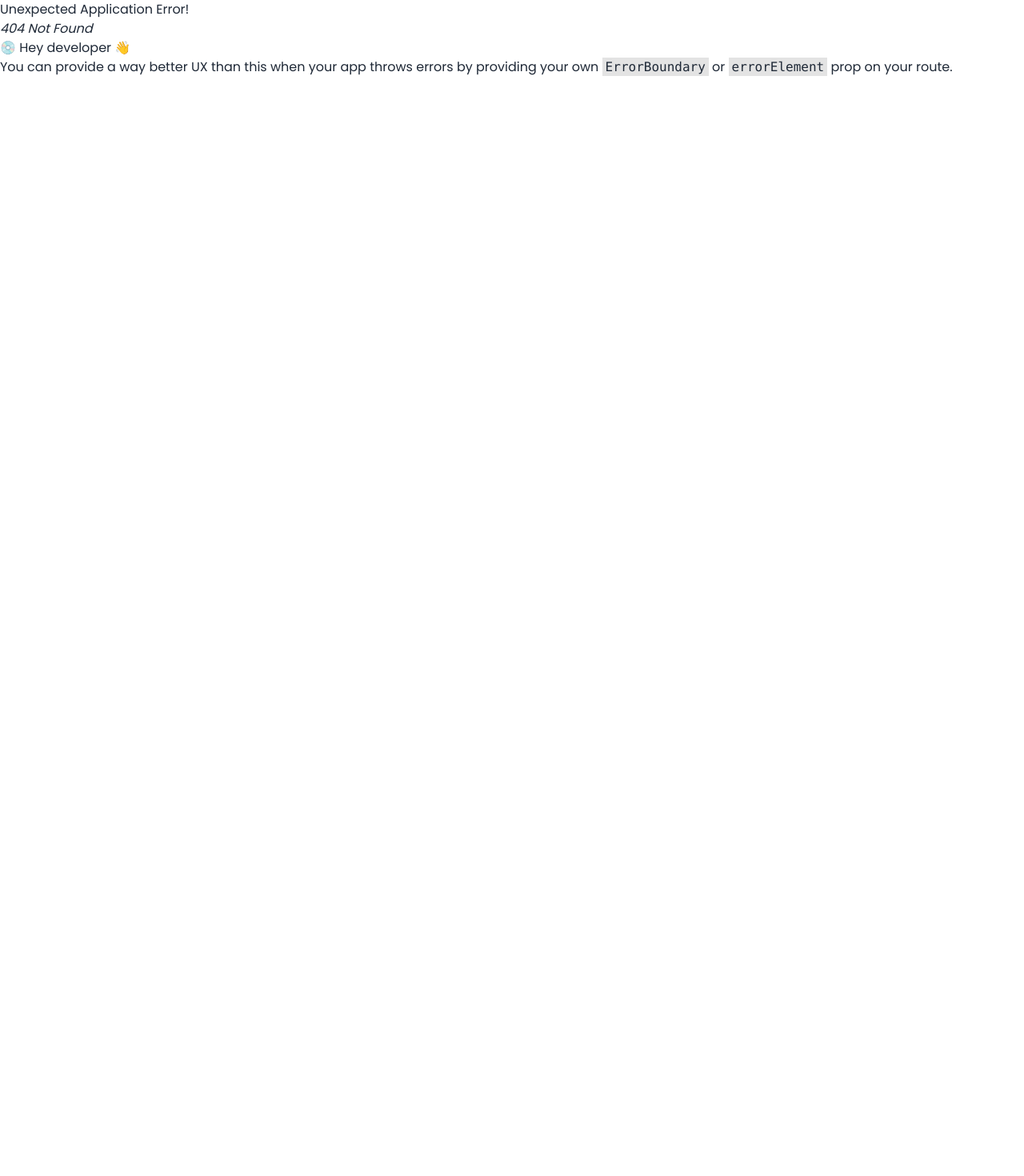
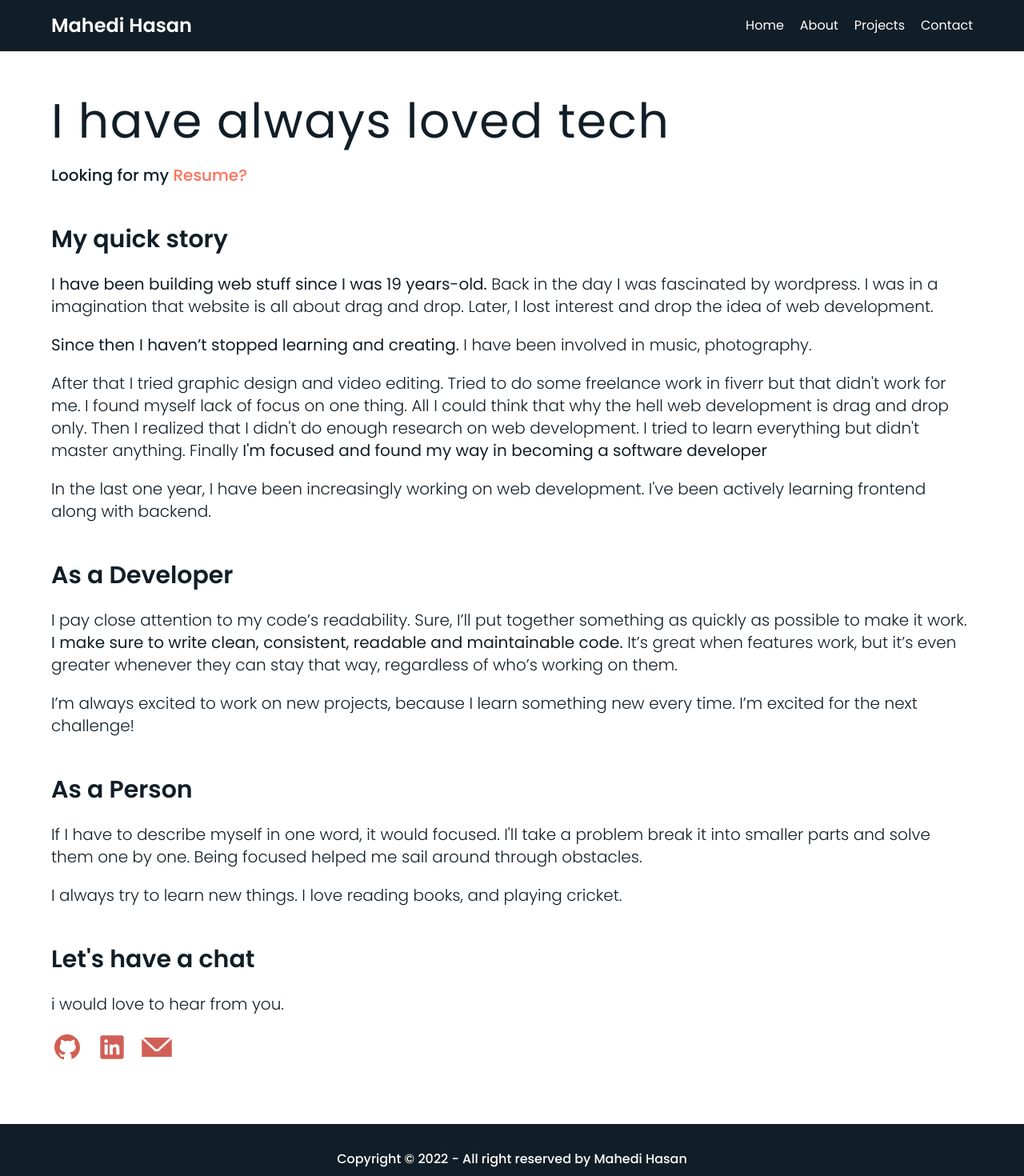
Before and after one commit to Mehedi-Hasan0/mahedi-hasan-portfolio, a React (Create React App) app: page /about in a window 1280 px wide. Before the commit this address had no page. Shown: the top 1470 px of the page at 80% size. Before the commit the page ends 800 px from the top, so only its background shows below. Built offline with nearby package versions, Linux system fonts and the light colour scheme.

Commit message:
about page done

```diff
--- a/package.json
+++ b/package.json
@@ -12,6 +12,7 @@
     "react-photo-view": "^1.2.3",
     "react-router-dom": "^6.4.5",
     "react-scripts": "5.0.1",
+    "react-scroll": "^1.8.9",
     "typewriter-effect": "^2.19.0",
     "web-vitals": "^2.1.4"
   },
--- /dev/null
+++ b/src/Pages/About/About.js
@@ -0,0 +1,49 @@
+import React from 'react';
+import github from '../../assets/icon/icons8-github.svg';
+import linkedIn from '../../assets/icon/icons8-linkedin.svg';
+import email from '../../assets/icon/icons8-envelope-60.png';
+
+const About = () => {
+    return (
+        <section className='bg-white'>
+            <div className=' max-w-6xl mx-auto md:py-14 py-7 px-5 sm:px-9 md:px-12 lg:px-16 xl:px-0'>
+                <div className='text-[#121e27]'>
+                    <h2 className='md:text-6xl text-3xl md:tracking-wide mb-6'>I have always loved tech</h2>
+                    <p className=' text-xl font-medium'>Looking for my <span className='text-[#ff715b]'><a
+                        href="https://drive.google.com/file/d/1vd2rwoddX8cYxE7wQ4ILg2pqkh2NeQvF/view?usp=sharing"
+                        target='_blank' rel="noreferrer"
+                    >Resume</a>?</span></p>
+                    <div className='mt-12'>
+                        <h4 className='md:text-3xl text-2xl font-semibold mb-6'>My quick story</h4>
+                        <p className='mb-5 md:text-xl text-base leading-normal font-light'><strong>I have been building web stuff since I was 19 years-old.</strong> Back in the day I was fascinated by wordpress. I was in a imagination that website is all about drag and drop. Later, I lost interest and drop the idea of web development.</p>
+                        <p className='mb-5 md:text-xl text-base leading-normal font-light'><strong>Since then I haven’t stopped learning and creating.</strong> I have been involved in music, photography.</p>
+                        <p className='mb-5 md:text-xl text-base leading-normal font-light'>After that I tried graphic design and video editing. Tried to do some freelance work in fiverr but that didn't work for me. I found myself lack of focus on one thing. All I could think that why the hell web development is drag and drop only. Then I realized that I didn't do enough research on web development. I tried to learn everything but didn't master anything. Finally <strong>I'm focused and found my way in becoming a software developer</strong></p>
+                        <p className='mb-5 md:text-xl text-base leading-normal font-light'>In the last one year, I have been increasingly working on web development. I've been actively learning frontend along with backend.</p>
+                    </div>
+                    <div className='mt-12'>
+                        <h4 className='md:text-3xl text-2xl font-semibold mb-6'>As a Developer</h4>
+                        <p className='mb-5 md:text-xl text-base leading-normal font-light'>I pay close attention to my code’s readability. Sure, I’ll put together something as quickly as possible to make it work. <strong>I make sure to write clean, consistent, readable and maintainable code.</strong>  It’s great when features work, but it’s even greater whenever they can stay that way, regardless of who’s working on them.</p>
+                        <p className='mb-5 md:text-xl text-base leading-normal font-light'>I’m always excited to work on new projects, because I learn something new every time. I’m excited for the next challenge!</p>
+                    </div>
+                    <div className='mt-12'>
+                        <h4 className='md:text-3xl text-2xl font-semibold mb-6'>As a Person</h4>
+                        <p className='mb-5 md:text-xl text-base leading-normal font-light'>If I have to describe myself in one word, it would focused. I'll take a problem break it into smaller parts and solve them one by one. Being focused helped me sail around through obstacles.</p>
+                        <p className='mb-5 md:text-xl text-base leading-normal font-light'>I always try to learn new things. I love reading books, and playing cricket.</p>
+                    </div>
+                    <div className='mt-12'>
+                        <h4 className='md:text-3xl text-2xl font-semibold mb-6'>Let's have a chat</h4>
+                        <p className='mb-5 md:text-xl text-base leading-normal font-light'>i would love to hear from you.</p>
+                        <div className='my-5'>
+                            <a href="https://github.com/Mehedi-Hasan0" target='_blank' rel="noreferrer"><img src={github} alt="" className='w-10 inline' /></a>
+                            <a href="https://www.linkedin.com/in/mhmahedihasan" target='_blank' rel="noreferrer"><img src={linkedIn} alt="" className='w-10 inline mx-4' /></a>
+                            <a href="mailto:dev.mahedihasan@gmail.com"><img src={email} alt="" className='w-10 inline' /></a>
+                        </div>
+                    </div>
+
+                </div>
+            </div>
+        </section>
+    );
+};
+
+export default About;
--- a/src/Pages/Home/Contact/Contact.js
+++ b/src/Pages/Home/Contact/Contact.js
@@ -4,7 +4,7 @@ import gif from '../../../assets/images/24695-man-takes-nice-a-coffee.gif';
 
 const Contact = () => {
     return (
-        <section className='bg-white'>
+        <section className='bg-white' id='contact'>
             <div className='max-w-6xl mx-auto pb-24 px-5 sm:px-9 md:px-12 lg:px-16 xl:px-10'>
                 <div className='mb-6'>
                     <h2 className='text-[#2f2f2f] md:text-5xl text-3xl text-center'>Let's have a chat</h2>
--- a/src/Pages/Home/Hero/Hero.js
+++ b/src/Pages/Home/Hero/Hero.js
@@ -11,7 +11,7 @@ const Hero = () => {
             <div className=' max-w-6xl mx-auto md:py-32 py-16 px-5 sm:px-9 md:px-12 lg:px-16 xl:px-0'>
                 <div className='flex lg:flex-row flex-col justify-between items-center'>
                     <div className='lg:w-[60%] mb-8 lg:mb-0'>
-                        <h2 className='text-white font-medium md:text-5xl sm:text-4xl text-3xl leading-snug'>Hi, I'm Mahedi Hasan <span className='md:text-3xl sm:text-2xl text-xl z-10'>
+                        <h2 className='text-white font-medium md:text-5xl sm:text-4xl text-3xl leading-snug'>Hi, I'm Mahedi Hasan <span className='md:text-3xl sm:text-2xl text-xl z-10 text-[#ff715b]'>
                             <Typewriter
                                 options={{
                                     strings: ['Frontend Developer', 'MERN Stack Developer'],
--- a/src/Pages/Home/Projects/Projects.js
+++ b/src/Pages/Home/Projects/Projects.js
@@ -7,7 +7,7 @@ import pro3 from '../../../assets/images/proj3.png';
 
 const Projects = () => {
     return (
-        <section className='bg-white'>
+        <section className='bg-white' id="projects" name='projects'>
             <div className='max-w-6xl mx-auto pb-24 px-5 sm:px-9 md:px-12 lg:px-16 xl:px-10'>
                 <div>
                     <div className='mb-6'>
--- a/src/Pages/Shared/Navbar/Navbar.js
+++ b/src/Pages/Shared/Navbar/Navbar.js
@@ -6,6 +6,17 @@ import close from '../../../assets/icon/close.svg';
 
 const Navbar = () => {
     const [toggle, setToggle] = useState(false);
+
+    const toProjects = () => {
+        const section = document.querySelector('#projects');
+        section.scrollIntoView({ behavior: 'smooth', block: 'start' });
+    };
+
+    const toContact = () => {
+        const section = document.querySelector('#contact');
+        section.scrollIntoView({ behavior: 'smooth', block: 'start' });
+    };
+
     return (
         <nav className='bg-[#121e27] border-b'>
             <div className='max-w-6xl md:mx-16 xl:mx-auto md:flex hidden justify-between items-center'>
@@ -13,8 +24,8 @@ const Navbar = () => {
                 <div className=' text-white nav-links'>
                     <Link to='/' className='nav-link nav-link-ltr'>Home</Link>
                     <Link to='/about' className='mx-5 nav-link nav-link-ltr'>About</Link>
-                    <Link to='/projects' className='mr-5 nav-link nav-link-ltr'>Projects</Link>
-                    <Link to='/contact' className='nav-link nav-link-ltr'>Contact</Link>
+                    <Link onClick={toProjects} className='mr-5 nav-link nav-link-ltr'>Projects</Link>
+                    <Link onClick={toContact} className='nav-link nav-link-ltr'>Contact</Link>
                 </div>
             </div>
 
@@ -28,8 +39,8 @@ const Navbar = () => {
 
                         <Link to='/' className='text-white'>Home</Link>
                         <Link to='/about' className='my-5 text-white'>About</Link>
-                        <Link to='/projects' className='mb-5 text-white'>Projects</Link>
-                        <Link to='/contact' className='text-white'>Contact</Link>
+                        <Link onClick={toProjects} className='mb-5 text-white'>Projects</Link>
+                        <Link onClick={toContact} className='text-white'>Contact</Link>
                     </div>
                 </div>
             </div>
--- a/src/Routes/Routes.js
+++ b/src/Routes/Routes.js
@@ -1,5 +1,6 @@
 import { createBrowserRouter } from "react-router-dom";
 import Main from "../layout/Main";
+import About from "../Pages/About/About";
 import Home from "../Pages/Home/Home/Home";
 
 const router = createBrowserRouter([
@@ -10,6 +11,10 @@ const router = createBrowserRouter([
             {
                 path: '/',
                 element: <Home />
+            },
+            {
+                path: '/about',
+                element: <About />
             }
         ]
     }
```
Also changed, not shown: public/projectsDetail.json (added, +37 -0 lines), 1 other file (tests, documents, lock files or other folders).
